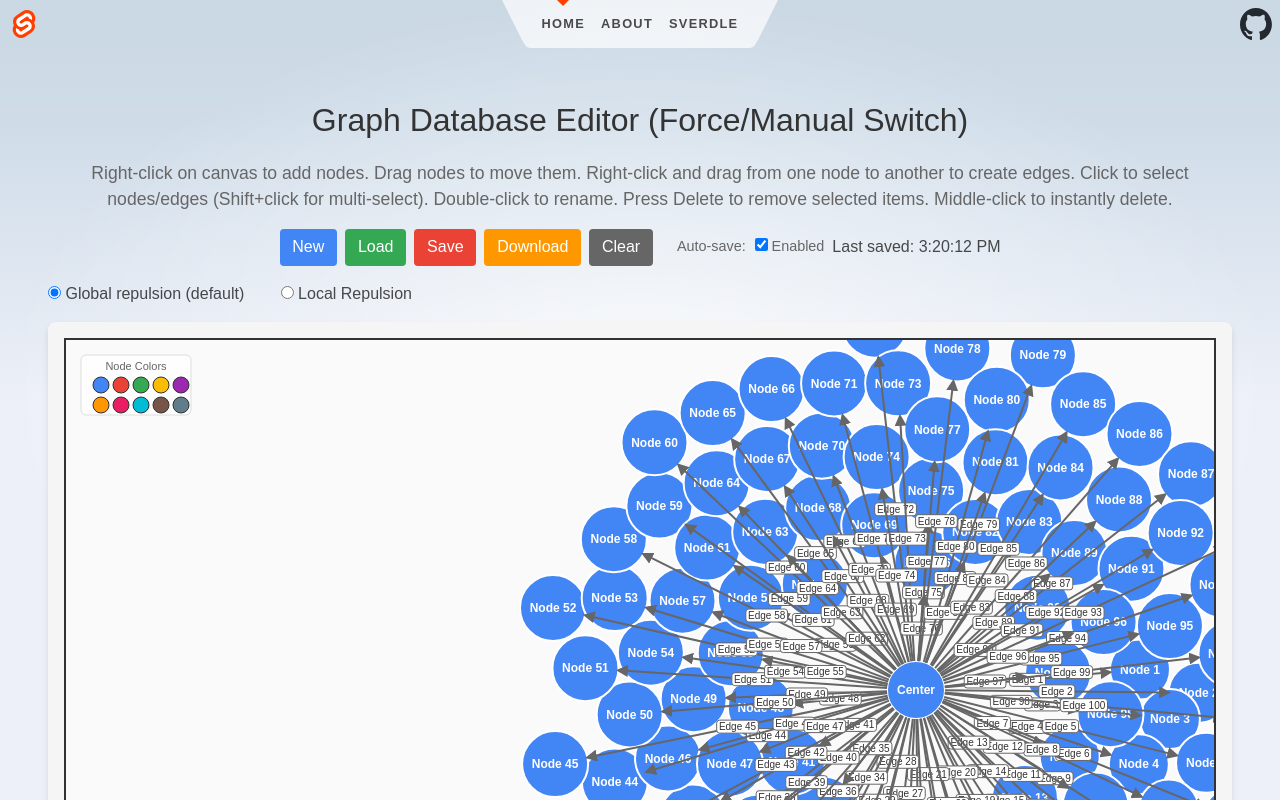
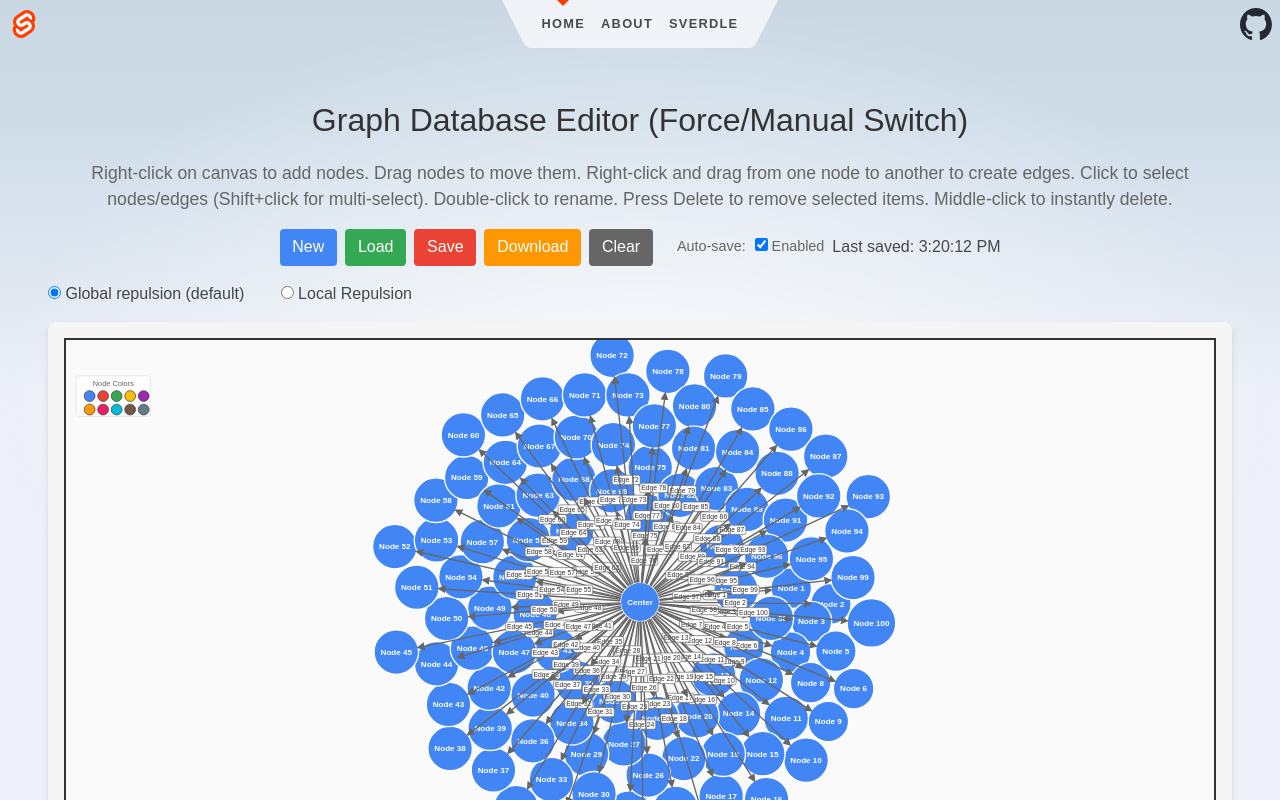
Before and after one commit to lectrician1/graph-db-editor, a SvelteKit app: page / in a window 1280 px wide. Shown: the top 800 px of the page. Built offline with nearby package versions, Linux system fonts and the light colour scheme.

Commit message:
fix canvas layout

```diff
--- a/src/routes/+page.svelte
+++ b/src/routes/+page.svelte
@@ -417,10 +417,13 @@ function spawnTestGraph() {
 function initializeCanvas() {
 	svg = d3.select(canvasContainer)
 		.append('svg')
-		.attr('width', canvasWidth)
-		.attr('height', canvasHeight)
+		// Set SVG to fill its container
+		.attr('width', '100%')
+		.attr('height', '100%')
+		.attr('viewBox', `0 0 ${canvasWidth} ${canvasHeight}`) // Maintain aspect ratio and scaling
 		.style('border', '2px solid #333')
-		.style('background-color', '#fafafa');	g = svg.append('g');
+		.style('background-color', '#fafafa');
+	g = svg.append('g');
 
 	// Add selection path element
 	selection = svg.append("path")
@@ -455,7 +458,6 @@ function initializeCanvas() {
 		.scaleExtent([0.1, 5])
 		.filter((event) => {
 			// Only allow zooming/panning with middle mouse button (button === 1) or wheel events
-			// Don't preventDefault here - let D3 handle it
 			return event.button === 1 || event.type === 'wheel';
 		})
 		.on('start', (event) => {
@@ -1660,7 +1662,7 @@ function removePropertyField(idx: number) {
                         <button on:click={() => removePropertyField(idx)} title="Remove property" style="color:#b00;">✕</button>
                     </div>
                 {/each}
-                <button on:click={addPropertyField} style="margin-top:0.3em;">Add Property</button>
+                <button class="action_button" on:click={addPropertyField}>Add Property</button>
             </div>
             <div class="modal-actions">
                 <button on:click={confirmEdit}>OK</button>
@@ -1697,13 +1699,20 @@ p {
 	background: #f5f5f5;
 	border-radius: 8px;
 	box-shadow: 0 4px 6px rgba(0, 0, 0, 0.1);
+	/* Make the container expand to fill available space */
+	width: 100%;
+	height: 70vh; /* or 100vh or any preferred value */
+	min-height: 400px;
+	min-width: 400px;
 }
 :global(.canvas-container svg) {
+	width: 100% !important;
+	height: 100% !important;
+	display: block;
 	-webkit-user-select: none;
 	-moz-user-select: none;
 	-ms-user-select: none;
 	user-select: none;
-	/* Prevent middle mouse button from triggering page scroll */
 	-ms-scroll-chaining: none;
 	overscroll-behavior: none;
 }
@@ -1784,6 +1793,19 @@ p {
 	gap: 1rem;
 	justify-content: flex-end;
 }
+
+.action_button {
+	padding: 0.5rem 1.2rem;
+	font-size: 1rem;
+	border: none;
+	border-radius: 4px;
+	background: #4285f4;
+	color: #fff;
+	cursor: pointer;
+	transition: background 0.2s;
+	margin: 0.5rem 0;
+}
+
 .modal-actions button {
 	padding: 0.5rem 1.2rem;
 	font-size: 1rem;
```
